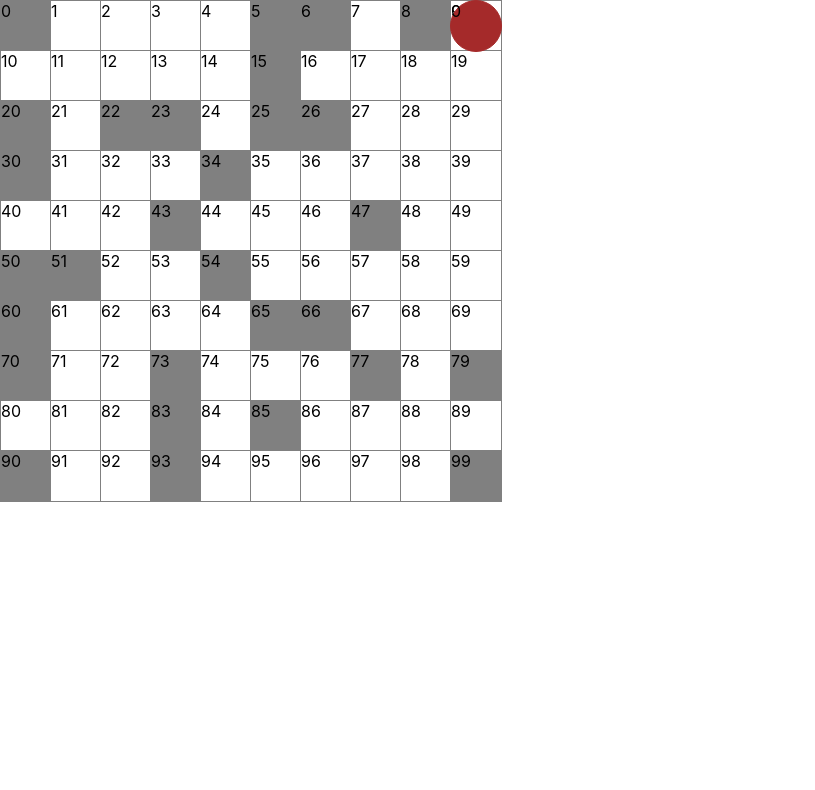
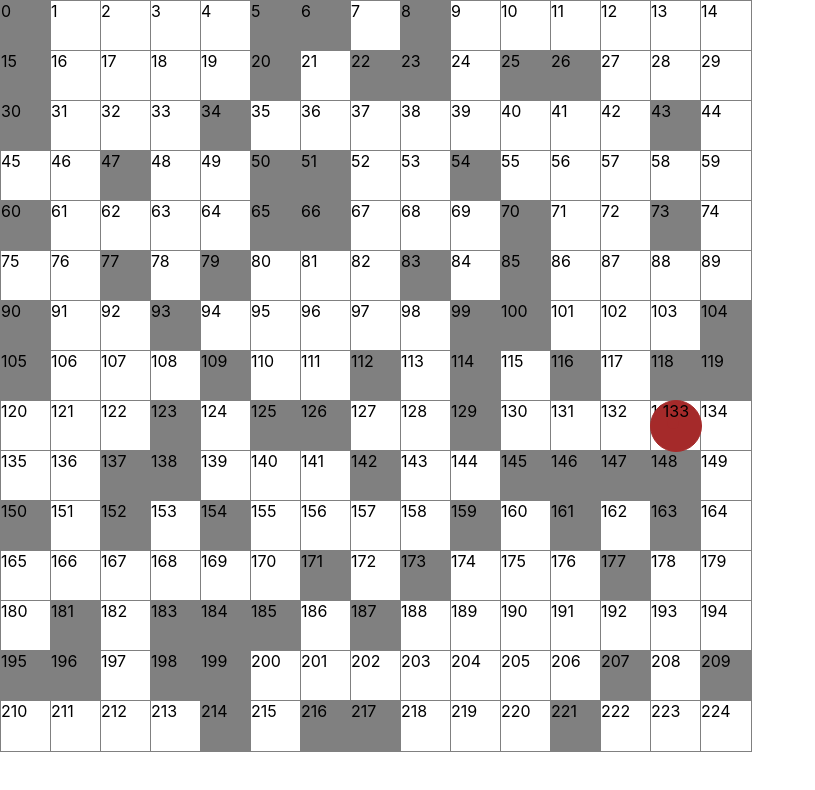
Before and after one commit to OscarEstudioSKR/PixelPlanet, a React (Create React App) app: page / in a window 1280 px wide. Shown: the top 790 px of the page, without its empty margins (0-815 px from the left). Built offline with nearby package versions, Linux system fonts and the light colour scheme.

Commit message:
Movimiento solido 1.0

```diff
--- a/src/js/db.js
+++ b/src/js/db.js
@@ -2,7 +2,7 @@
 export var db =
 {
   'config':{
-    'numCasillas': 10,
+    'numCasillas': 15,
     'tamCasilla': 50,
     'tablaVacia': {
       'id': 0,
--- a/src/js/seresIA.js
+++ b/src/js/seresIA.js
@@ -30,13 +30,13 @@ export class DibujarSeres extends Component {
                         if(ser.ruta.length>0){
                             ser.posIntermedia = idToPos(ser.ruta[0]);
                         }else{
-                            ser.posIntermedia = ser.dest;
+                            ser.posIntermedia = ser.pos;
                         }
                     }
                 }else{
                     //Quiere una nueva ruta
                     ser.ruta = obtenerRuta(ser, ser.pos, ser.dest);
-                    ser.posIntermedia = ser.ruta[1];
+                    ser.posIntermedia = ser.ruta[0];
                 }
             }else{
                 //Cambio de acción
@@ -72,14 +72,15 @@ export class DibujarSeres extends Component {
             'border': "1px solid",
             'borderColor': ser.color,
             'borderRadius': '50%',
+            'textAlign': 'center',
         }
 
 
         return (
             <div style={styleSer}>
-                <div>{this.state.id}</div>
+                <div>{ser.ruta[ser.ruta.length-1]}</div>
 
-                {ser.ruta.map((pos)=>{
+                {ser.ruta.map((pos, i)=>{
                     return <div style={{
                         'position': 'fixed',
                         'zIndex': 1,
@@ -89,7 +90,7 @@ export class DibujarSeres extends Component {
                         'width': this.state.tam/4,
                         'borderRadius': '50%',
                         'background': ser.color,
-                    }}></div>
+                    }} key={pos+'-'+i}></div>
                 })}
 
 
--- a/src/js/tabla.js
+++ b/src/js/tabla.js
@@ -29,7 +29,7 @@ export function vecinos(id){
     //Abajo
     if(id + numCasillas < casillasTotales-1){arrTemp.push(id + numCasillas)}
     //Abajo-Izquierda
-    if(id + numCasillas -1 < casillasTotales-1 && idToPos( id+numCasillas+1 )[1] === idToPos(id+numCasillas)[1]){ arrTemp.push(id + numCasillas -1)}
+    if(id + numCasillas -1 < casillasTotales-1 && idToPos( id+numCasillas-1 )[1] === idToPos(id+numCasillas)[1]){ arrTemp.push(id + numCasillas -1)}
     //Izquierda
     if(idToPos(id-1)[1] === idToPos(id)[1]){arrTemp.push(id-1);}
     //Arriba-Izquierda
```
